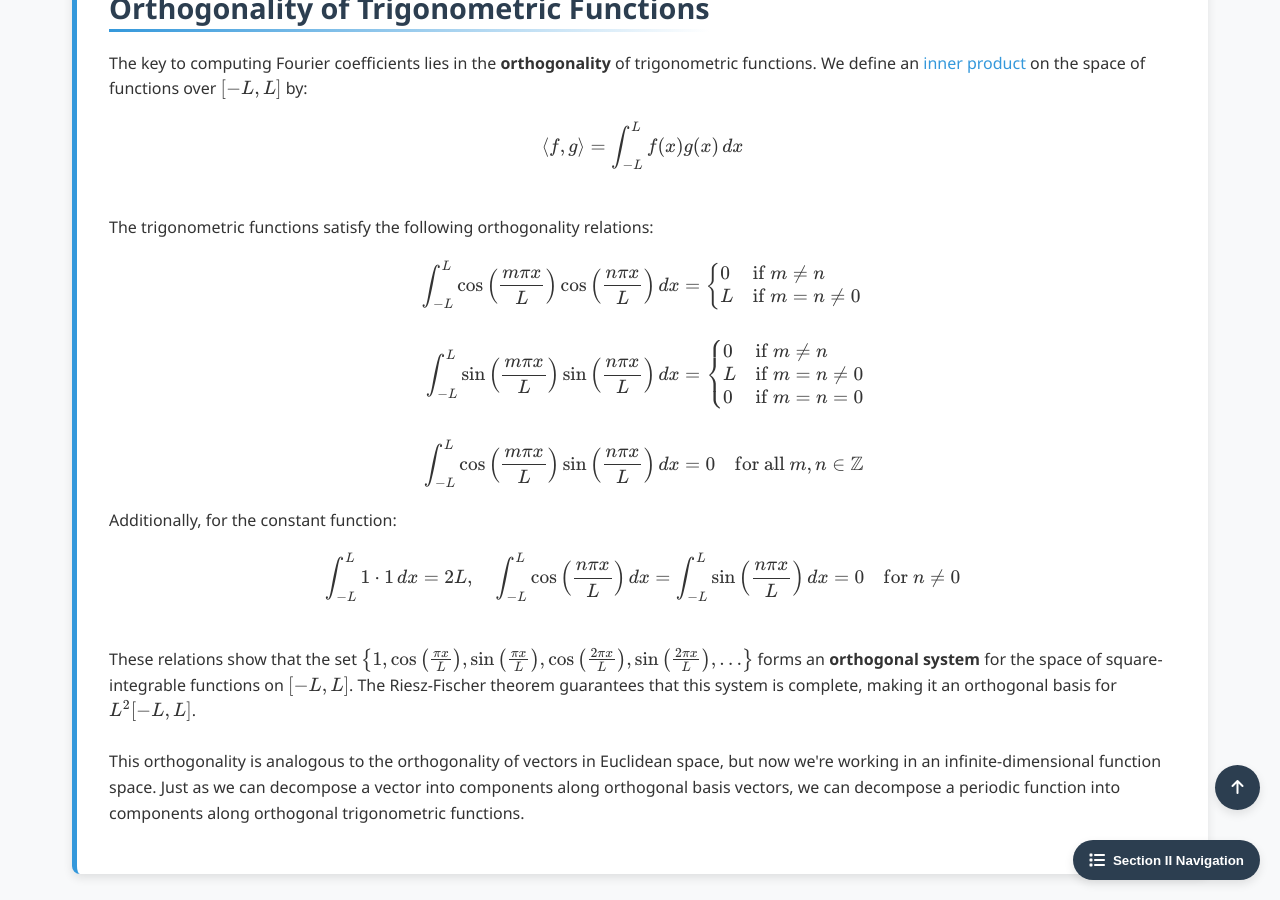
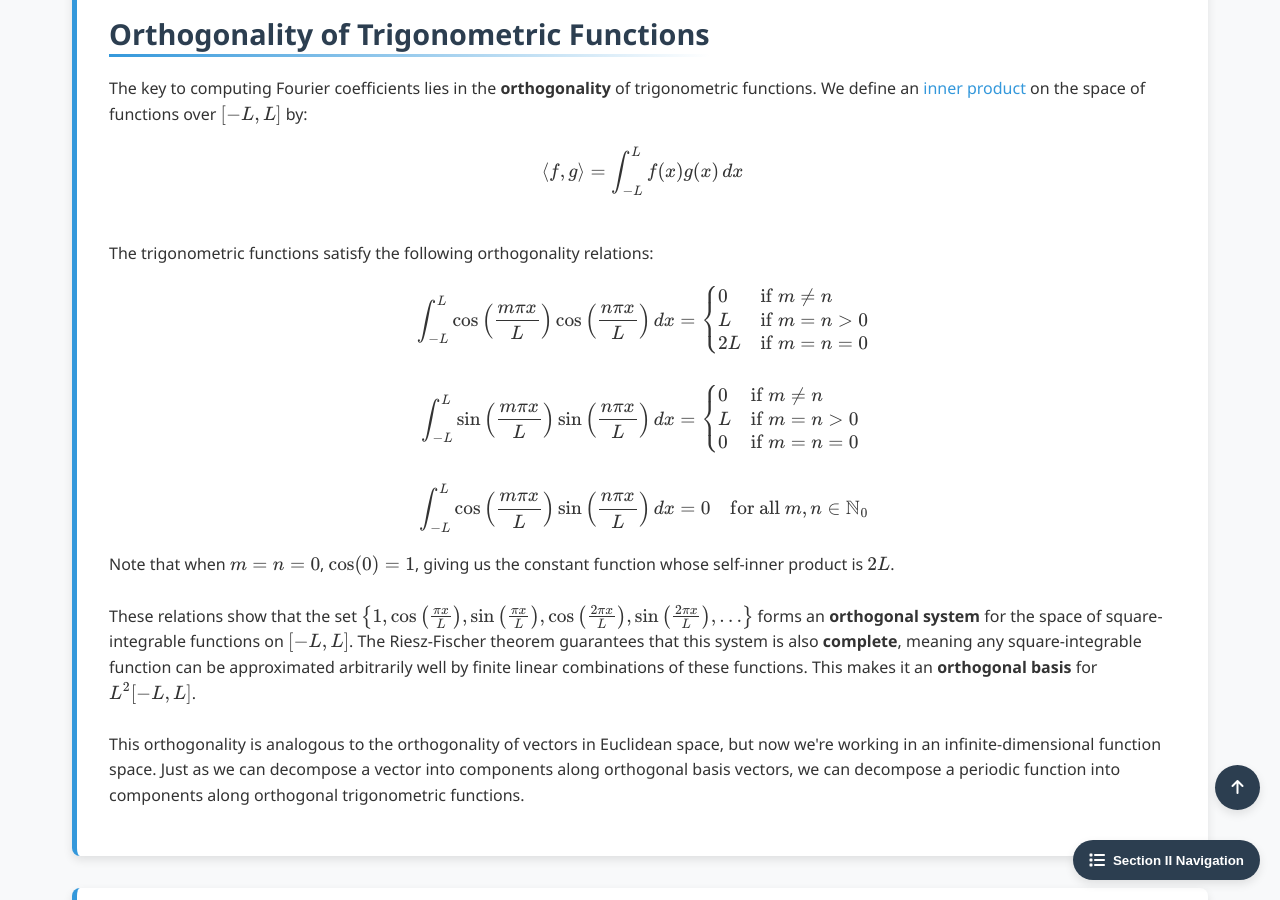
Before and after one commit to Yusukey01/yusukey01.github.io, a Jekyll site: the page built from Mathematics/Calculus/fourier_series.html, in a window 1280 px wide and 900 px high, scrolled down 1843 px. Built offline with Jekyll 4.4.1, drawn with Linux system fonts in a browser that asks for light colours.

Commit message:
Start Fourier transform, seriees

```diff
--- a/Mathematics/Calculus/fourier_series.html
+++ b/Mathematics/Calculus/fourier_series.html
@@ -151,13 +151,14 @@ uses_python: false
                         <li><strong>Time series forecasting:</strong> Machine learning models for financial data, weather prediction,
                         and sensor data often use Fourier features to capture periodic patterns (daily, weekly, seasonal cycles)</li>
                     </ul>
+                    <br>
                     The fundamental idea—decomposing complex signals into simple periodic components—remains at the heart of
                     how modern systems process audio, images, and temporal data. Understanding Fourier series provides the
                     mathematical foundation for these ubiquitous technologies.
                 </p>
             </section>
 
-            <section id="ortho" class="section-content">
+           <section id="ortho" class="section-content">
                 <h2>Orthogonality of Trigonometric Functions</h2>
                 <p>
                 The key to computing Fourier coefficients lies in the <strong>orthogonality</strong> of trigonometric functions.
@@ -172,24 +173,24 @@ uses_python: false
                 \begin{align*}
                 \int_{-L}^{L} \cos\left(\frac{m\pi x}{L}\right)\cos\left(\frac{n\pi x}{L}\right) \, dx &= \begin{cases}
                 0 & \text{if } m \neq n \\
-                L & \text{if } m = n \neq 0
+                L & \text{if } m = n > 0 \\
+                2L & \text{if } m = n = 0
                 \end{cases} \\\\
                 \int_{-L}^{L} \sin\left(\frac{m\pi x}{L}\right)\sin\left(\frac{n\pi x}{L}\right) \, dx &= \begin{cases}
                 0 & \text{if } m \neq n \\
-                L & \text{if } m = n \neq 0 \\
+                L & \text{if } m = n > 0 \\
                 0 & \text{if } m = n = 0
                 \end{cases} \\\\
-                \int_{-L}^{L} \cos\left(\frac{m\pi x}{L}\right)\sin\left(\frac{n\pi x}{L}\right) \, dx &= 0 \quad \text{for all } m, n \in \mathbb{Z}
+                \int_{-L}^{L} \cos\left(\frac{m\pi x}{L}\right)\sin\left(\frac{n\pi x}{L}\right) \, dx &= 0 \quad \text{for all } m, n \in \mathbb{N}_0
                 \end{align*}
                 \]
-                Additionally, for the constant function:
-                \[
-                \int_{-L}^{L} 1 \cdot 1 \, dx = 2L, \quad \int_{-L}^{L} \cos\left(\frac{n\pi x}{L}\right) \, dx = \int_{-L}^{L} \sin\left(\frac{n\pi x}{L}\right) \, dx = 0 \quad \text{for } n \neq 0
-                \]
-                <br>
+                Note that when \(m = n = 0\), \(\cos(0) = 1\), giving us the constant function whose self-inner product is \(2L\).
+                <br><br>
                 These relations show that the set \(\left\{1, \cos\left(\frac{\pi x}{L}\right), \sin\left(\frac{\pi x}{L}\right), \cos\left(\frac{2\pi x}{L}\right), \sin\left(\frac{2\pi x}{L}\right), \ldots\right\}\) forms an
                 <strong>orthogonal system</strong> for the space of square-integrable functions on \([-L, L]\).
-                The Riesz-Fischer theorem guarantees that this system is complete, making it an orthogonal basis for \(L^2[-L, L]\).
+                The Riesz-Fischer theorem guarantees that this system is also <strong>complete</strong>, meaning any square-integrable
+                function can be approximated arbitrarily well by finite linear combinations of these functions. This makes
+                it an <strong>orthogonal basis</strong> for \(L^2[-L, L]\).
                 <br><br>
                 This orthogonality is analogous to the orthogonality of vectors in Euclidean space, but now we're working
                 in an infinite-dimensional function space. Just as we can decompose a vector into components along orthogonal
```
